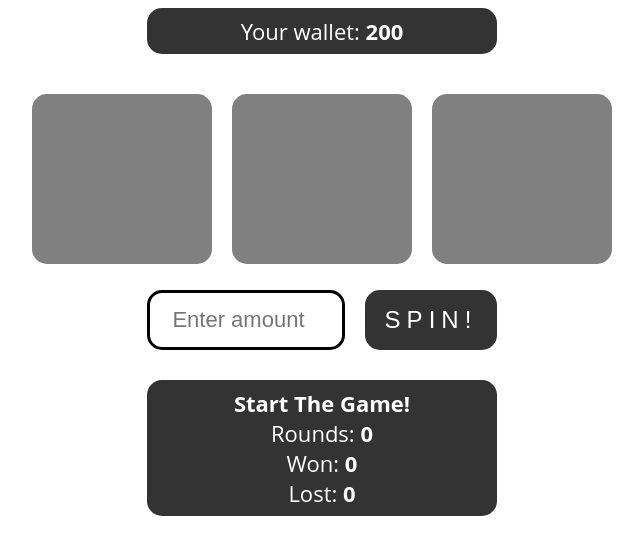
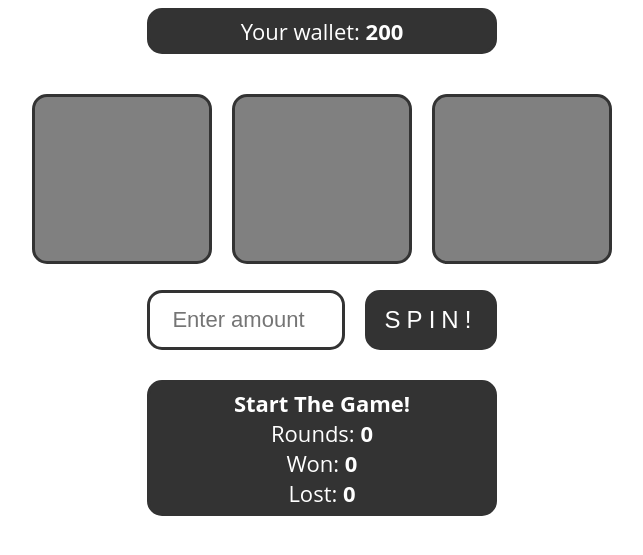
Before and after one commit to paulinastefanska/colorMachineGame, a plain HTML site: page index.html in a window 1280 px wide. Shown: the part 105-660 px from the top of the page, without its empty margins (318-961 px from the left). Drawn offline with Linux system fonts and the light colour scheme.

Commit message:
Change colors

```diff
--- a/css/style.css
+++ b/css/style.css
@@ -21,7 +21,7 @@ h1 {
   height: 170px;
   flex-grow: 1;
   margin: 10px;
-  border: 3px solid gray;
+  border: 3px solid #333;
   border-radius: 15px;
 }
 .play {
@@ -35,7 +35,7 @@ h1 {
 .play input {
   width: 60%;
   font-size: 22px;
-  border: 3px solid black;
+  border: 3px solid #333;
   border-radius: 15px;
   text-align: center;
   margin-right: 20px;
--- a/js/draw.js
+++ b/js/draw.js
@@ -1,6 +1,6 @@
 class Draw {
   constructor() {
-    this.options = ["red", "green", "blue"];
+    this.options = ["#ff4757", "#2ed573", "#1e90ff"];
     let _result = this.drawResult();
     this.getDrawResult = () => _result;
   }
```
